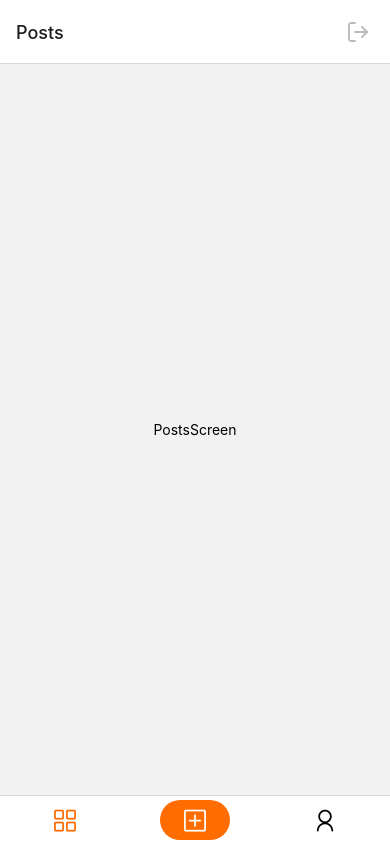
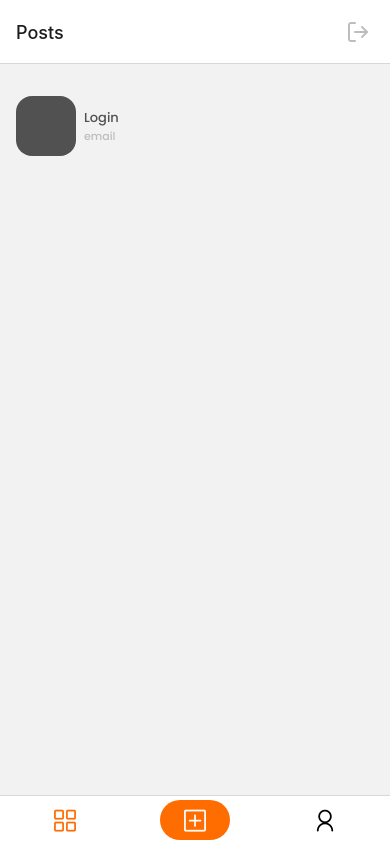
Before and after one commit to AnnaLakhmaniyk/progectReactNative, a React Native app: screen /Posts in a window 390 px wide. Built offline with nearby package versions, Linux system fonts and the light colour scheme.

Commit message:
update post

```diff
--- a/component/Screens/mainScreens/PostsScreen.js
+++ b/component/Screens/mainScreens/PostsScreen.js
@@ -2,18 +2,133 @@ import {
   StyleSheet,
   Text,
   View,
+  FlatList,
+  Image,
+  TouchableOpacity,
 } from "react-native";
-function PostsScreen(){
-    return (<View style={styles.container}>
-        <Text>PostsScreen</Text>
-    </View>)
+import { useState, useEffect } from "react";
+import { EvilIcons, Ionicons } from "@expo/vector-icons";
+function PostsScreen({ route, navigation }) {
+  const [post, setPost] = useState([]);
 
+  useEffect(() => {
+    if (route.params) {
+      setPost((prevState) => [...prevState, route.params]);
+    }
+  }, [route.params]);
+  console.log(post);
+  return (
+    <View style={styles.container}>
+      <TouchableOpacity
+        style={styles.userBox}
+        // onPress={() => navigation.navigate("Profile")}
+      >
+        <View
+          style={{
+            height: 60,
+            width: 60,
+            borderRadius: 16,
+            backgroundColor: "#515151",
+          }}
+        ></View>
+        <View style={{ marginLeft: 8 }}>
+          <Text style={styles.textName}>Login</Text>
+          <Text style={styles.textEmail}>email</Text>
+        </View>
+      </TouchableOpacity>
+      <FlatList
+        data={post}
+        keyExtractor={(item) => item.id}
+        renderItem={({ item }) => (
+          <View
+            style={{
+              marginBottom: 32,
+              justifyContent: "center",
+            }}
+          >
+            <Image
+              source={{ uri: item.photo }}
+              style={{ width: 360, height: 240 }}
+            />
+
+            <View style={{ marginTop: 8 }}>
+              <Text style={styles.textPost}>{item.photoName}</Text>
+            </View>
+            <View style={styles.postInfoBox}>
+              <View style={styles.comentsInfo}>
+                <TouchableOpacity
+                  onPress={() => {
+                    navigation.navigate("Comments");
+                  }}
+                >
+                  <EvilIcons name="comment" size={24} color="#BDBDBD" />
+                </TouchableOpacity>
+                <Text style={styles.textPost}> 0</Text>
+              </View>
+
+              <View style={styles.locationInfo}>
+                <Ionicons name="location-outline" size={20} color="#BDBDBD" />
+                <Text
+                  style={styles.textLocation}
+                  onPress={() => {
+                    navigation.navigate("Map", {
+                      location: item.coordinatPhoto,
+                      title: item.location,
+                    });
+                  }}
+                >
+                  {item.location}
+                </Text>
+              </View>
+            </View>
+          </View>
+        )}
+      />
+    </View>
+  );
 }
 const styles = StyleSheet.create({
   container: {
     flex: 1,
-     justifyContent:"center",
-     alignItems:"center"
+    marginHorizontal: 16,
+    marginTop: 32,
+  },
+  userBox: {
+    marginBottom: 32,
+    flexDirection: "row",
+    alignItems: "center",
+  },
+  textName: {
+    color: "#515151",
+    fontFamily: "Poppins-Medium",
+    fontSize: 13,
+  },
+  textEmail: {
+    color: "#BDBDBD",
+    fontFamily: "Poppins-Medium",
+    fontSize: 11,
+  },
+  textPost: {
+    color: "#BDBDBD",
+    fontFamily: "Poppins-Medium",
+    fontSize: 16,
+  },
+  postInfoBox: {
+    flexDirection: "row",
+    justifyContent: "space-between",
+    marginTop: 11,
+  },
+  textLocation: {
+    color: "#BDBDBD ",
+    fontFamily: "Poppins-Medium",
+    fontSize: 16,
+    textDecorationLine: "underline",
+  },
+  comentsInfo: {
+    flexDirection: "row",
+  },
+  locationInfo: {
+    flexDirection: "row",
   },
 });
 export default PostsScreen;
```
Lines whose indentation alone changed are shown as unchanged.
